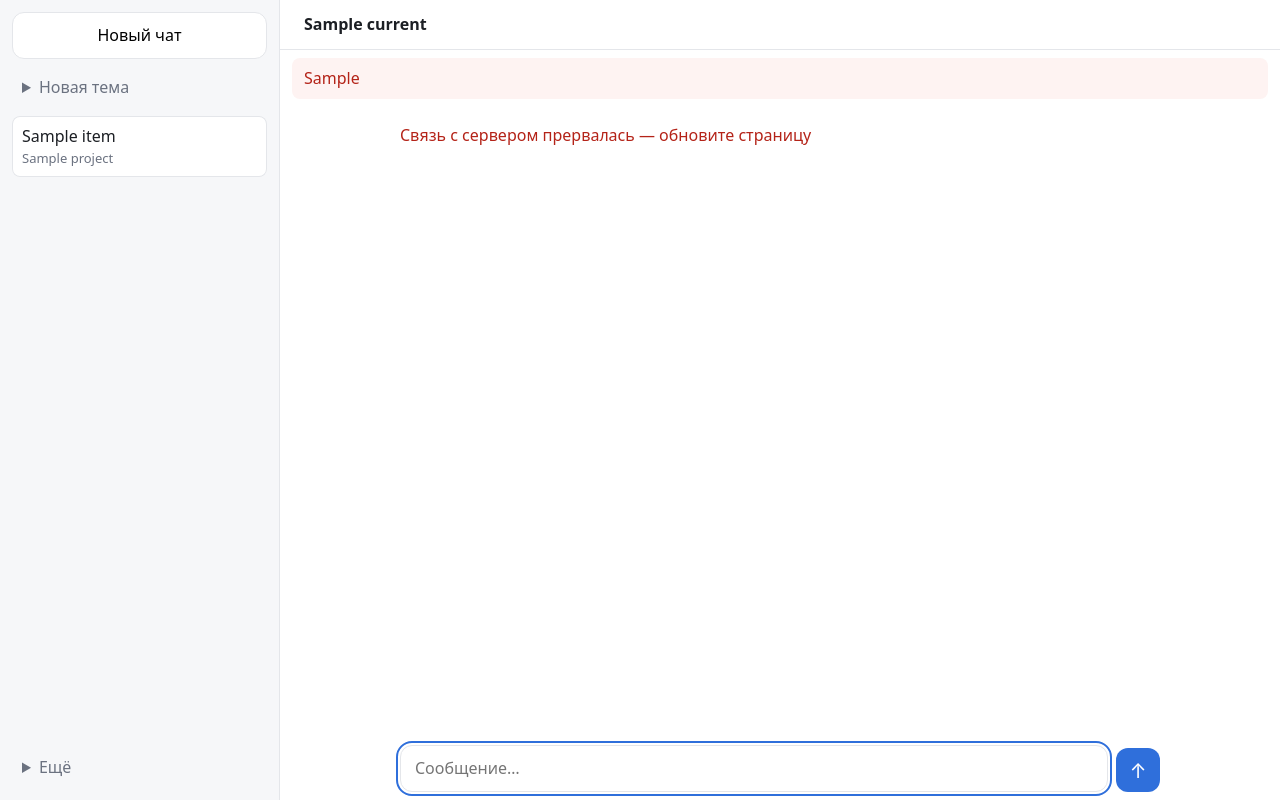
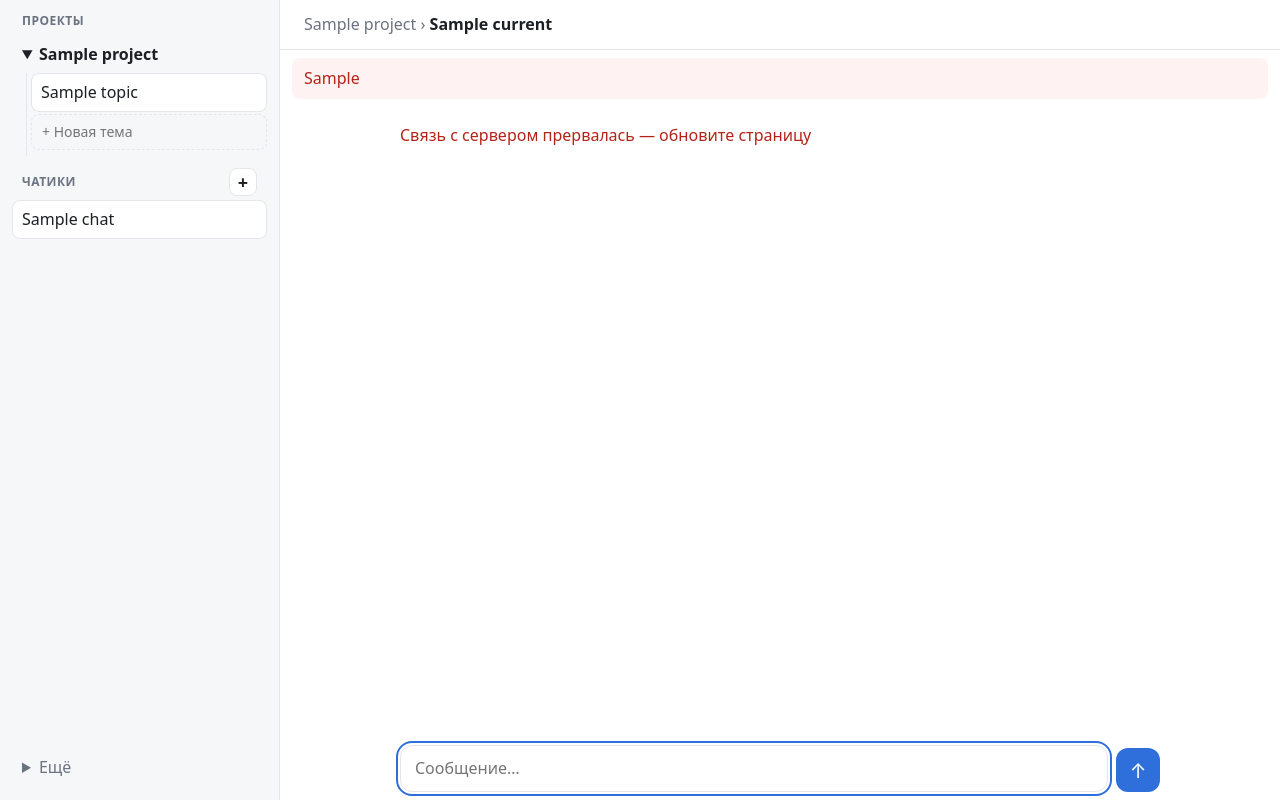
Before and after one commit to Svetlana-claude/Main, a FastAPI app: template webui/app/templates/v2/main.html in a window 1280 px wide. Run offline with FastAPI, Linux system fonts and the light colour scheme; the template is opened without the code that fills it: most values are stand-ins (such as "Sample title", 1, 10 or a date in 2020); parts of the project's set-up code (start-up, migrations or seed data) failed here and were passed over.

Commit message:
webui v2: структура проект → тема → диалог
Co-Authored-By: Claude Opus 5.5 <noreply@anthropic.com>

```diff
--- a/webui/app/static/v2/v2.css
+++ b/webui/app/static/v2/v2.css
@@ -30,32 +30,42 @@ a { color: var(--accent); }
   transform: translateX(-100%); transition: transform .2s;
 }
 .app.side-open .side { transform: none; box-shadow: 0 0 0 100vmax rgba(0, 0, 0, .25); }
-.side-new {
-  width: 100%; padding: 10px; font: inherit; cursor: pointer;
-  border: 1px solid var(--line); border-radius: var(--radius); background: var(--bg);
+.side-list { flex: 1; overflow-y: auto; display: flex; flex-direction: column; }
+.side-group {
+  display: flex; align-items: center; justify-content: space-between;
+  margin: 12px 0 4px; padding: 0 10px;
+  font-size: 12px; font-weight: 600; letter-spacing: .04em; text-transform: uppercase; color: var(--muted);
 }
-.side-list { flex: 1; overflow-y: auto; display: flex; flex-direction: column; }
+.side-group:first-child { margin-top: 0; }
+.side-plus {
+  width: 28px; height: 28px; font: inherit; font-size: 18px; line-height: 1; cursor: pointer;
+  color: var(--text); border: 1px solid var(--line); border-radius: 8px; background: var(--bg);
+}
 .side-item {
-  display: flex; flex-direction: column; padding: 8px 10px;
-  border-radius: 8px; color: var(--text); text-decoration: none;
+  display: block; padding: 7px 10px; border-radius: 8px;
+  color: var(--text); text-decoration: none;
+  overflow: hidden; white-space: nowrap; text-overflow: ellipsis;
 }
 .side-item:hover { background: var(--line); }
 .side-item.is-current { background: var(--bg); box-shadow: inset 0 0 0 1px var(--line); }
-.side-title { overflow: hidden; white-space: nowrap; text-overflow: ellipsis; }
-.side-project { font-size: 13px; color: var(--muted); }
+.side-project > summary {
+  padding: 7px 10px; border-radius: 8px; cursor: pointer; font-weight: 600;
+  overflow: hidden; white-space: nowrap; text-overflow: ellipsis;
+}
+.side-project > summary:hover { background: var(--line); }
+.side-topics { margin-left: 14px; padding-left: 4px; border-left: 1px solid var(--line); }
+.side-add input {
+  width: 100%; margin: 2px 0 6px; padding: 6px 10px; font: inherit; font-size: 14px;
+  border: 1px dashed var(--line); border-radius: 8px; background: transparent;
+}
+.side-add input:focus { border-style: solid; background: var(--bg); }
+.side-empty { padding: 0 10px; color: var(--muted); }
 .side-menu summary { padding: 8px 10px; cursor: pointer; color: var(--muted); }
 .side-menu a, .side-menu button {
   display: block; width: 100%; padding: 6px 10px; text-align: left;
   font: inherit; color: var(--text); text-decoration: none;
   border: 0; background: none; cursor: pointer;
 }
-
-.side-topic summary { padding: 8px 10px; cursor: pointer; color: var(--muted); }
-.side-topic form { display: flex; flex-direction: column; gap: 6px; padding: 4px 0 8px; }
-.side-topic select, .side-topic input, .side-topic button {
-  font: inherit; padding: 8px 10px; border: 1px solid var(--line); border-radius: 8px; background: var(--bg);
-}
-.side-topic button { cursor: pointer; }
 
 /* Окно «Файлы проекта» */
 .files {
@@ -88,6 +98,7 @@ a { color: var(--accent); }
   flex: 1; margin: 0; font-size: 16px; font-weight: 600;
   overflow: hidden; white-space: nowrap; text-overflow: ellipsis;
 }
+.head-project { font-weight: 400; color: var(--muted); }
 .head-files {
   font: inherit; font-size: 14px; white-space: nowrap; color: var(--accent);
   padding: 6px 10px; border: 1px solid var(--line); border-radius: 8px; background: var(--bg); cursor: pointer;
--- a/webui/app/static/v2/v2.js
+++ b/webui/app/static/v2/v2.js
@@ -207,7 +207,8 @@ if (form) {
           addMessage('error', ev.message);
           break;
         case 'title':
-          document.querySelector('.head-title').textContent = ev.title;
+          document.getElementById('head-name').textContent = ev.title;
+          document.querySelectorAll('.side-item[aria-current]').forEach(a => { a.textContent = ev.title; });
           document.title = ev.title;
           break;
         case 'done': finish(); break;
--- a/webui/app/templates/v2/main.html
+++ b/webui/app/templates/v2/main.html
@@ -11,34 +11,36 @@
 <div class="app" id="app">
 
   <aside class="side" id="side" aria-label="Разговоры">
-    <form method="post" action="{{ url_for('v2_new') }}">
-      <button class="side-new" type="submit">Новый чат</button>
-    </form>
-    {% if projects %}
-    <details class="side-topic">
-      <summary>Новая тема</summary>
-      <form method="post" action="{{ url_for('v2_topic_new') }}">
-        <label class="sr-only" for="topic-project">Проект</label>
-        <select id="topic-project" name="project_id">
-          {% for p in projects %}
-            <option value="{{ p.id }}" {% if current and current.project_id == p.id %}selected{% endif %}>{{ p.name }}</option>
-          {% endfor %}
-        </select>
-        <label class="sr-only" for="topic-title">Название темы</label>
-        <input id="topic-title" name="title" placeholder="Название темы">
-        <button type="submit">Создать</button>
-      </form>
-    </details>
-    {% endif %}
+    {% macro item(it) %}
+      <a class="side-item{% if current and it.id == current.id %} is-current{% endif %}"
+         href="{{ url_for('v2_conversation', conv_id=it.id) }}"
+         {% if current and it.id == current.id %}aria-current="page"{% endif %}>{{ it.title }}</a>
+    {% endmacro %}
     <nav class="side-list">
-      {% for it in items %}
-        <a class="side-item{% if current and it.id == current.id %} is-current{% endif %}"
-           href="{{ url_for('v2_conversation', conv_id=it.id) }}"
-           {% if current and it.id == current.id %}aria-current="page"{% endif %}>
-          <span class="side-title">{{ it.title }}</span>
-          {% if it.project %}<span class="side-project">{{ it.project }}</span>{% endif %}
-        </a>
+      <h2 class="side-group">Проекты</h2>
+      {% for p in projects %}
+        <details class="side-project" data-project="{{ p.id }}"
+                 {% if current and current.project_id == p.id %}open{% endif %}>
+          <summary>{{ p.name }}</summary>
+          <div class="side-topics">
+            {% for t in p.topics %}{{ item(t) }}{% endfor %}
+            <form class="side-add" method="post" action="{{ url_for('v2_topic_new') }}">
+              <input type="hidden" name="project_id" value="{{ p.id }}">
+              <label class="sr-only" for="topic-title-{{ p.id }}">Новая тема в «{{ p.name }}»</label>
+              <input id="topic-title-{{ p.id }}" name="title" placeholder="+ Новая тема" required>
+            </form>
+          </div>
+        </details>
+      {% else %}
+        <p class="side-empty">Проектов пока нет</p>
       {% endfor %}
+
+      <h2 class="side-group">Чатики
+        <form method="post" action="{{ url_for('v2_new') }}">
+          <button class="side-plus" type="submit" aria-label="Новый чат" title="Новый чат">+</button>
+        </form>
+      </h2>
+      {% for c in chats %}{{ item(c) }}{% endfor %}
     </nav>
     <details class="side-menu">
       <summary>Ещё</summary>
@@ -57,7 +59,10 @@
     <header class="head">
       <button class="head-menu" type="button" id="side-toggle" aria-controls="side"
               aria-expanded="false" aria-label="Разговоры">☰</button>
-      <h1 class="head-title">{{ current.title if current else 'Разговоров пока нет' }}</h1>
+      <h1 class="head-title">
+        {% if current and current.project %}<span class="head-project">{{ current.project }} ›</span>{% endif %}
+        <span id="head-name">{{ current.title if current else 'Разговоров пока нет' }}</span>
+      </h1>
       {% if current and current.kind == 'topic' %}
         <button class="head-files" type="button" id="files-open"
                 data-tree="{{ url_for('project_tree', project_id=current.project_id) }}"
```
Also changed, not shown: architect.md (+5 -2 lines), webui/app/routers/v2.py (+29 -18 lines), webui/tests/check_v2.py (+17 -7 lines).
